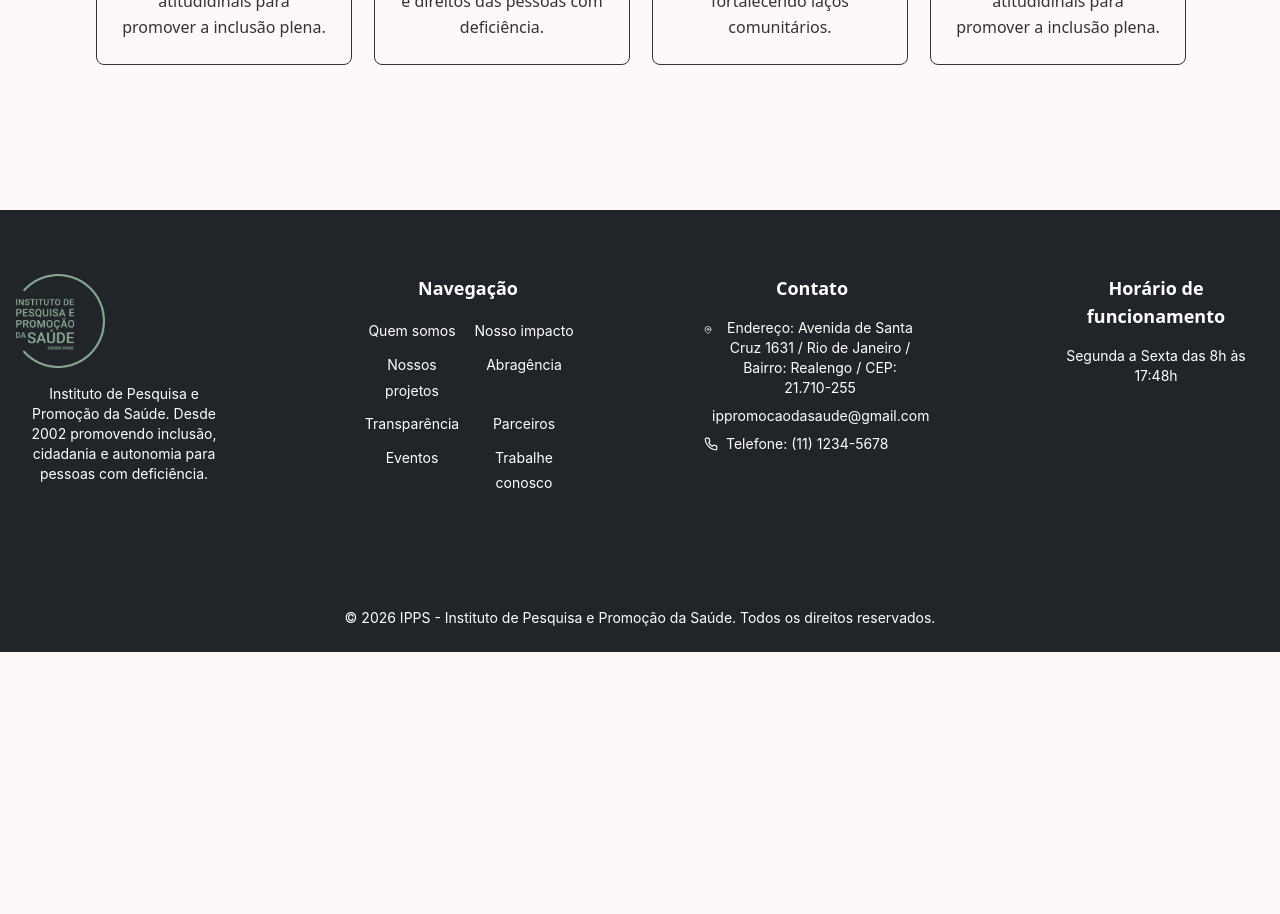
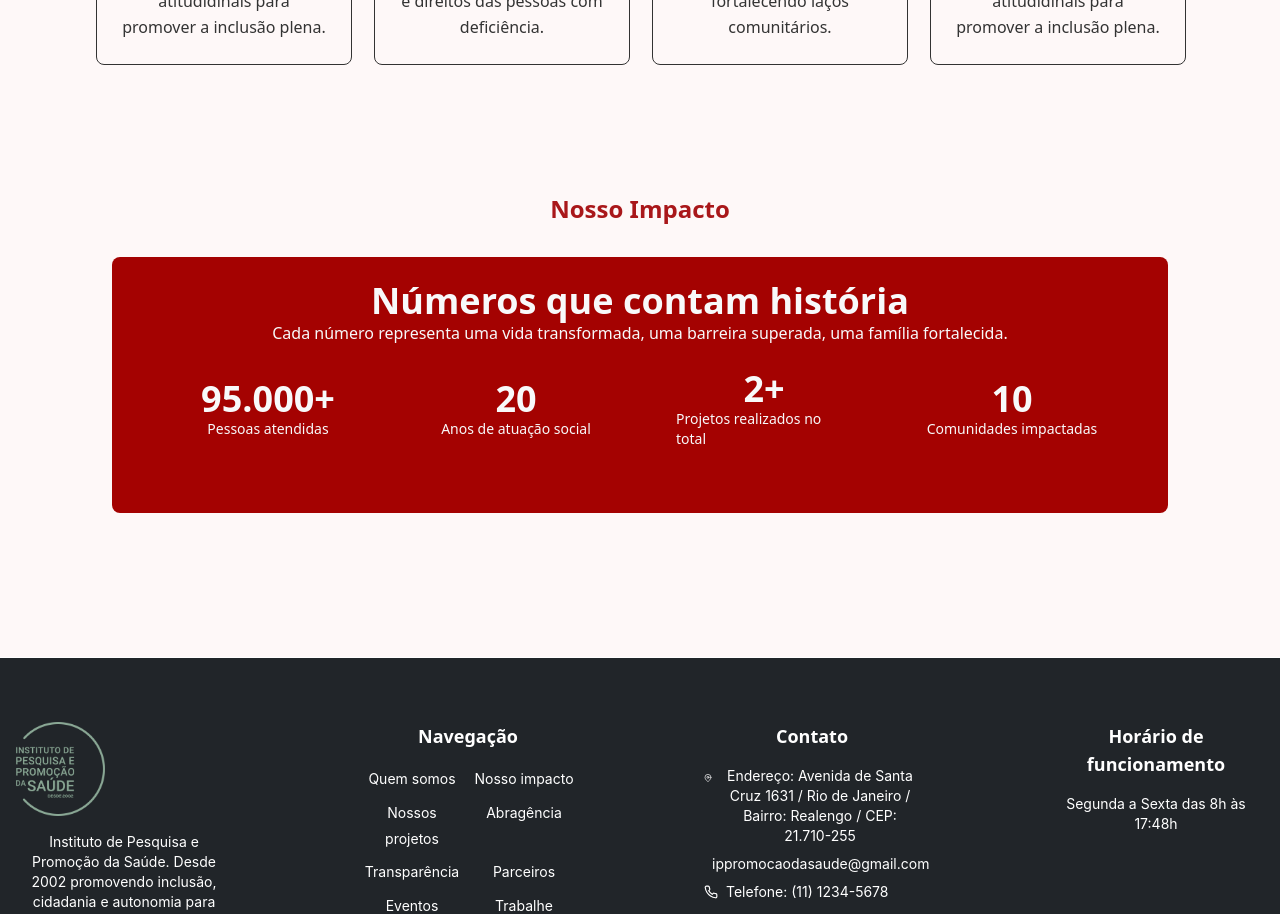
Before and after one commit to MF-Sergio/IPPS, a React (Vite) app: page / in a window 1280 px wide. Shown: the part 1300-2214 px from the top of the page. Before the commit the page ends 1952 px from the top, so only its background shows below. Built offline with nearby package versions, Linux system fonts and the light colour scheme.

Commit message:
feat: nosso impacto

```diff
--- a/src/index.css
+++ b/src/index.css
@@ -5,6 +5,7 @@
   --icones: #7b1e3d;
   --fundo: #fef8f8;
   --borda: #7b7b7c;
+  --vermelho: #a40201;
   --branco: #f8f9fa;
   --sans: system-ui, "Segoe UI", Roboto, sans-serif;
   --heading: system-ui, "Segoe UI", Roboto, sans-serif;
--- /dev/null
+++ b/src/pages/Home/components/Kpi/Kpi.jsx
@@ -0,0 +1,9 @@
+export function Kpi({ title, value }) {
+  return (
+    <div className="flex flex-col items-center justify-center p-6 w-56 text-left">
+      <p className="text-4xl font-bold text-[var(--branco)]">{value}</p>
+      <p className="text-sm  mb-4 text-[var(--branco)]">{title}</p>
+    </div>
+  );
+}
+export default Kpi;
--- /dev/null
+++ b/src/pages/Home/components/NossoImpacto/NossoImpacto.jsx
@@ -0,0 +1,30 @@
+import Kpi from "../Kpi/Kpi";
+
+export function NossoImpacto() {
+  return (
+    <div className="bg-[var(--fundo)] py-16 ">
+      <div className="container mx-auto px-4">
+        <h2 className="text-2xl font-bold mb-8 text-center titulo">
+          Nosso Impacto
+        </h2>
+        <div className="bg-[var(--vermelho)] flex flex-col items-center justify-center content-center p-6 -100 rounded-lg  ">
+          <h1 className="text-4xl text-[var(--branco)]">
+            Números que contam história
+          </h1>
+          <p className="text-base text-[var(--branco)]">
+            Cada número representa uma vida transformada, uma barreira superada,
+            uma família fortalecida.
+          </p>
+          <div className="grid grid-cols-1 md:grid-cols-4 gap-6">
+            <Kpi title={"Pessoas atendidas"} value={"95.000+"}></Kpi>
+            <Kpi title={"Anos de atuação social"} value={"20"}></Kpi>
+            <Kpi title={"Projetos realizados no total"} value={"2+"}></Kpi>
+            <Kpi title={"Comunidades impactadas"} value={"10"}></Kpi>
+          </div>
+        </div>
+      </div>
+    </div>
+  );
+}
+
+export default NossoImpacto;
--- a/src/pages/Home/index.tsx
+++ b/src/pages/Home/index.tsx
@@ -1,5 +1,6 @@
 import Hero from "./components/Hero.tsx";
-import QuemSomos from "./components/quemSomos/QuemSomos.js";
+import QuemSomos from "./components/QuemSomos/QuemSomos.jsx";
+import NossoImpacto from "./components/NossoImpacto/NossoImpacto.jsx";
 
 export default function Home() {
   return (
@@ -7,6 +8,7 @@ export default function Home() {
       {/* Conteúdo da Home separe por sessoes, crie componentes de sessions para cada uma das sessões */}
       <Hero />
       <QuemSomos />
+      <NossoImpacto />
     </div>
   );
 }
```
